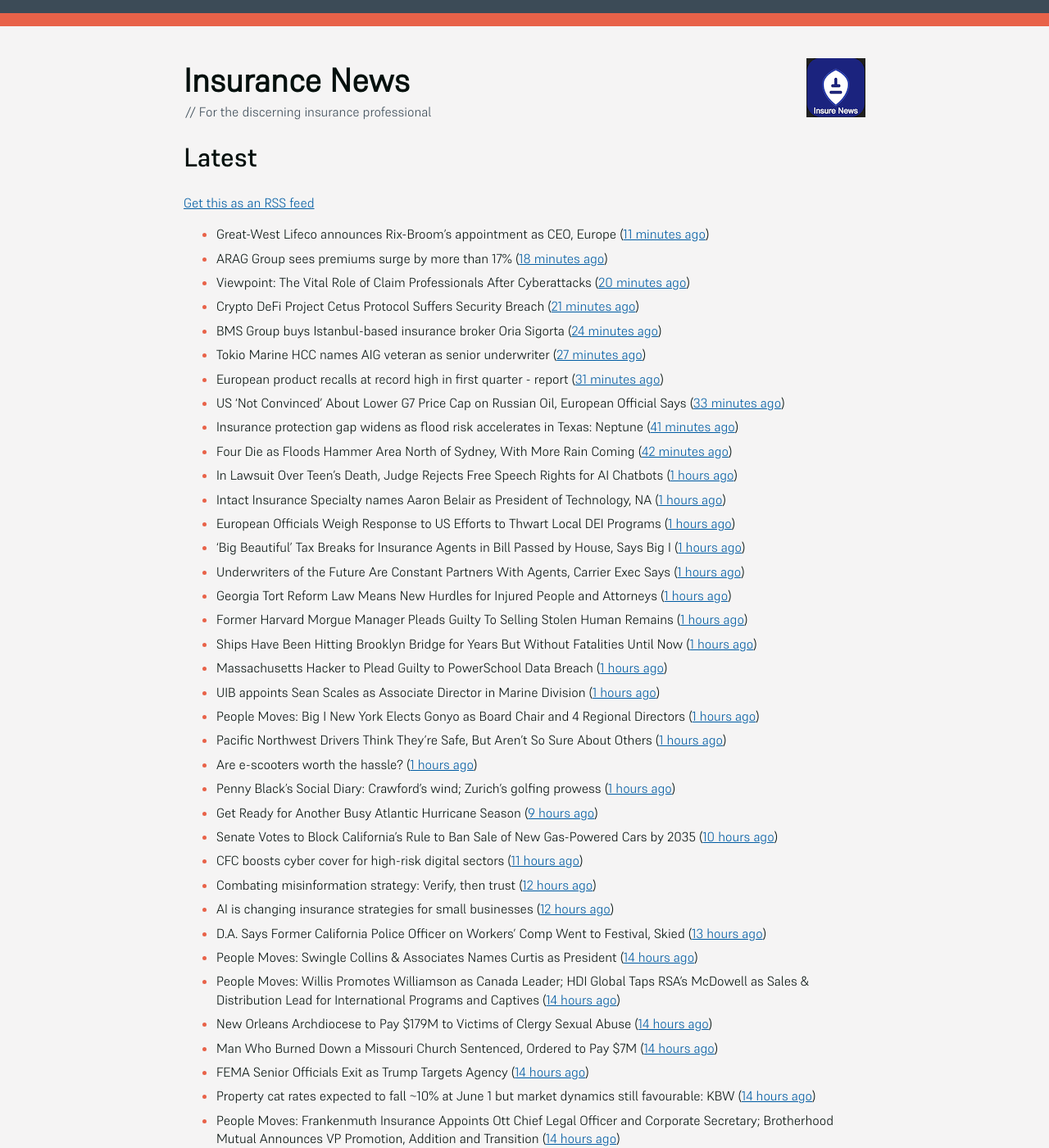
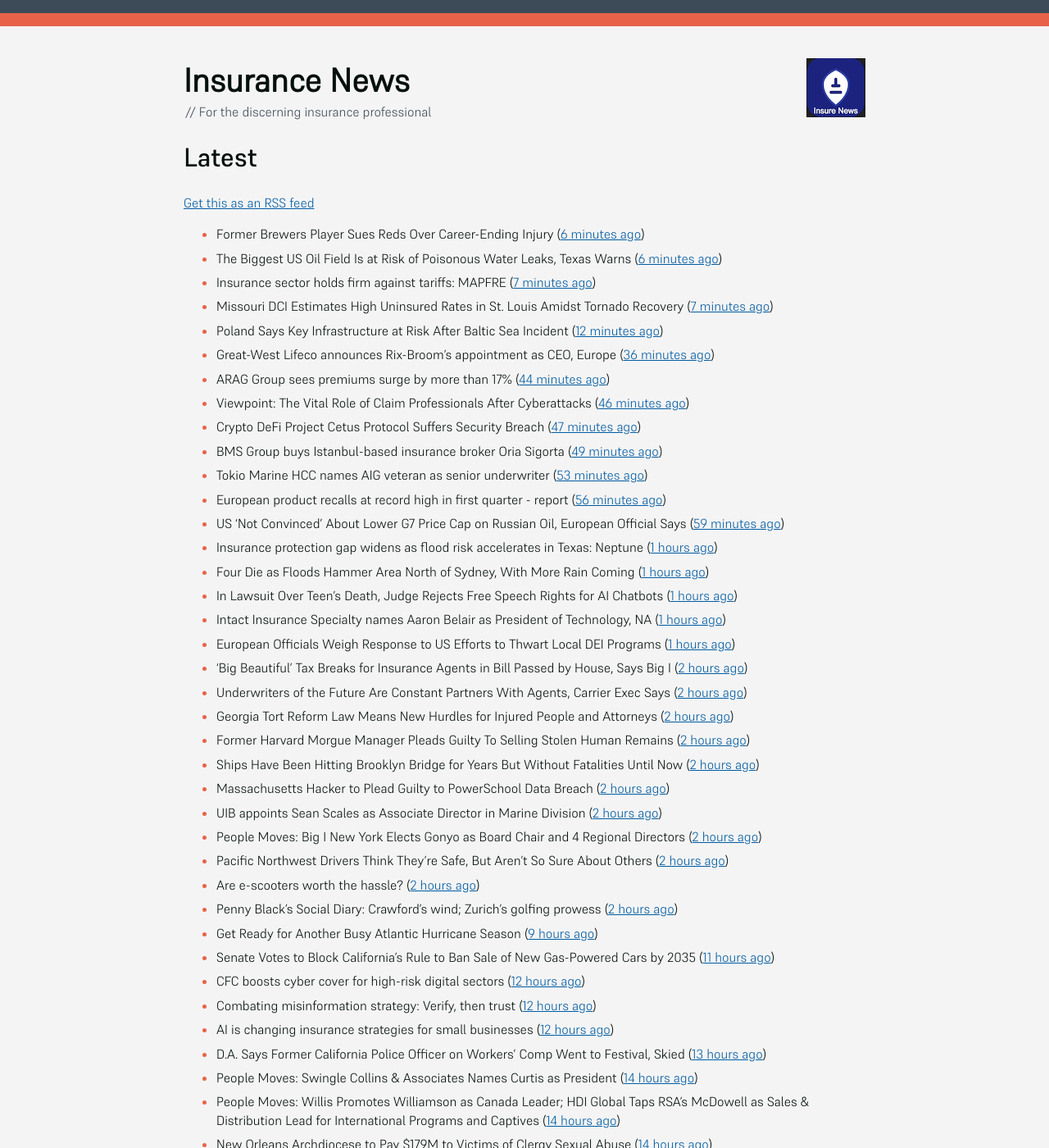
Before and after one commit to mat-0/feeds.thechels.uk, a Jekyll site: the page built from index.md, in a window 1280 px wide and 1400 px high. Shown: the whole window at 82% size. Built offline with Jekyll 4.4.1, drawn with Linux system fonts in a browser that asks for light colours; some of the changed text lies outside the part shown.

Commit message:
New Feed

```diff
--- a/index.md
+++ b/index.md
@@ -8,33 +8,38 @@ description: Latest Updates
 [Get this as an RSS feed](/feed.rss)
 
 <!-- news_marker starts -->
-- Great-West Lifeco announces Rix-Broom’s appointment as CEO, Europe ([11 minutes ago](https://www.reinsurancene.ws/great-west-lifeco-announces-rix-brooms-appointment-as-ceo-europe/))
-- ARAG Group sees premiums surge by more than 17% ([18 minutes ago](https://www.insurancebusinessmag.com/uk/news/breaking-news/arag-group-sees-premiums-surge-by-more-than-17-536693.aspx))
-- Viewpoint: The Vital Role of Claim Professionals After Cyberattacks ([20 minutes ago](https://www.insurancejournal.com/news/national/2025/05/23/824781.htm))
-- Crypto DeFi Project Cetus Protocol Suffers Security Breach ([21 minutes ago](https://www.insurancejournal.com/news/international/2025/05/23/824934.htm))
-- BMS Group buys Istanbul-based insurance broker Oria Sigorta ([24 minutes ago](https://www.insurancebusinessmag.com/uk/news/breaking-news/bms-group-buys-istanbulbased-insurance-broker-oria-sigorta-536691.aspx))
-- Tokio Marine HCC names AIG veteran as senior underwriter ([27 minutes ago](https://www.insurancebusinessmag.com/uk/news/professional-liability/tokio-marine-hcc-names-aig-veteran-as-senior-underwriter-536690.aspx))
-- European product recalls at record high in first quarter - report ([31 minutes ago](https://www.insurancebusinessmag.com/uk/news/breaking-news/european-product-recalls-at-record-high-in-first-quarter--report-536689.aspx))
-- US ‘Not Convinced’ About Lower G7 Price Cap on Russian Oil, European Official Says ([33 minutes ago](https://www.insurancejournal.com/news/international/2025/05/23/824931.htm))
-- Insurance protection gap widens as flood risk accelerates in Texas: Neptune ([41 minutes ago](https://www.reinsurancene.ws/insurance-protection-gap-widens-as-flood-risk-accelerates-in-texas-neptune/))
-- Four Die as Floods Hammer Area North of Sydney, With More Rain Coming ([42 minutes ago](https://www.insurancejournal.com/news/international/2025/05/23/824927.htm))
+- Former Brewers Player Sues Reds Over Career-Ending Injury ([6 minutes ago](https://www.insurancejournal.com/news/midwest/2025/05/23/824903.htm))
+- The Biggest US Oil Field Is at Risk of Poisonous Water Leaks, Texas Warns ([6 minutes ago](https://www.insurancejournal.com/news/southcentral/2025/05/23/824907.htm))
+- Insurance sector holds firm against tariffs: MAPFRE ([7 minutes ago](https://www.reinsurancene.ws/insurance-sector-holds-firm-against-tariffs-mapfre/))
+- Missouri DCI Estimates High Uninsured Rates in St. Louis Amidst Tornado Recovery ([7 minutes ago](https://www.insurancejournal.com/news/midwest/2025/05/23/824913.htm))
+- Poland Says Key Infrastructure at Risk After Baltic Sea Incident ([12 minutes ago](https://www.insurancejournal.com/news/international/2025/05/23/824938.htm))
+- Great-West Lifeco announces Rix-Broom’s appointment as CEO, Europe ([36 minutes ago](https://www.reinsurancene.ws/great-west-lifeco-announces-rix-brooms-appointment-as-ceo-europe/))
+- ARAG Group sees premiums surge by more than 17% ([44 minutes ago](https://www.insurancebusinessmag.com/uk/news/breaking-news/arag-group-sees-premiums-surge-by-more-than-17-536693.aspx))
+- Viewpoint: The Vital Role of Claim Professionals After Cyberattacks ([46 minutes ago](https://www.insurancejournal.com/news/national/2025/05/23/824781.htm))
+- Crypto DeFi Project Cetus Protocol Suffers Security Breach ([47 minutes ago](https://www.insurancejournal.com/news/international/2025/05/23/824934.htm))
+- BMS Group buys Istanbul-based insurance broker Oria Sigorta ([49 minutes ago](https://www.insurancebusinessmag.com/uk/news/breaking-news/bms-group-buys-istanbulbased-insurance-broker-oria-sigorta-536691.aspx))
+- Tokio Marine HCC names AIG veteran as senior underwriter ([53 minutes ago](https://www.insurancebusinessmag.com/uk/news/professional-liability/tokio-marine-hcc-names-aig-veteran-as-senior-underwriter-536690.aspx))
+- European product recalls at record high in first quarter - report ([56 minutes ago](https://www.insurancebusinessmag.com/uk/news/breaking-news/european-product-recalls-at-record-high-in-first-quarter--report-536689.aspx))
+- US ‘Not Convinced’ About Lower G7 Price Cap on Russian Oil, European Official Says ([59 minutes ago](https://www.insurancejournal.com/news/international/2025/05/23/824931.htm))
+- Insurance protection gap widens as flood risk accelerates in Texas: Neptune ([1 hours ago](https://www.reinsurancene.ws/insurance-protection-gap-widens-as-flood-risk-accelerates-in-texas-neptune/))
+- Four Die as Floods Hammer Area North of Sydney, With More Rain Coming ([1 hours ago](https://www.insurancejournal.com/news/international/2025/05/23/824927.htm))
 - In Lawsuit Over Teen’s Death, Judge Rejects Free Speech Rights for AI Chatbots ([1 hours ago](https://www.insurancejournal.com/news/national/2025/05/23/824758.htm))
 - Intact Insurance Specialty names Aaron Belair as President of Technology, NA ([1 hours ago](https://www.reinsurancene.ws/intact-insurance-specialty-names-aaron-belair-as-president-of-technology-na/))
 - European Officials Weigh Response to US Efforts to Thwart Local DEI Programs ([1 hours ago](https://www.insurancejournal.com/news/international/2025/05/23/824762.htm))
-- ‘Big Beautiful’ Tax Breaks for Insurance Agents in Bill Passed by House, Says Big I ([1 hours ago](https://www.insurancejournal.com/news/national/2025/05/23/824883.htm))
-- Underwriters of the Future Are Constant Partners With Agents, Carrier Exec Says ([1 hours ago](https://www.insurancejournal.com/news/national/2025/05/23/824719.htm))
-- Georgia Tort Reform Law Means New Hurdles for Injured People and Attorneys ([1 hours ago](https://www.insurancejournal.com/news/southeast/2025/05/23/824861.htm))
-- Former Harvard Morgue Manager Pleads Guilty To Selling Stolen Human Remains ([1 hours ago](https://www.insurancejournal.com/news/east/2025/05/23/824859.htm))
-- Ships Have Been Hitting Brooklyn Bridge for Years But Without Fatalities Until Now ([1 hours ago](https://www.insurancejournal.com/news/east/2025/05/23/824881.htm))
-- Massachusetts Hacker to Plead Guilty to PowerSchool Data Breach ([1 hours ago](https://www.insurancejournal.com/news/east/2025/05/23/824874.htm))
-- UIB appoints Sean Scales as Associate Director in Marine Division ([1 hours ago](https://www.reinsurancene.ws/uib-appoints-sean-scales-as-associate-director-in-marine-division/))
-- People Moves: Big I New York Elects Gonyo as Board Chair and 4 Regional Directors ([1 hours ago](https://www.insurancejournal.com/news/east/2025/05/23/824816.htm))
-- Pacific Northwest Drivers Think They’re Safe, But Aren’t So Sure About Others ([1 hours ago](https://www.insurancejournal.com/news/west/2025/05/23/824682.htm))
-- Are e-scooters worth the hassle? ([1 hours ago](https://www.postonline.co.uk/regulation/7957744/are-e-scooters-worth-the-hassle))
-- Penny Black’s Social Diary: Crawford’s wind; Zurich’s golfing prowess ([1 hours ago](https://www.postonline.co.uk/people/7957569/penny-black%E2%80%99s-social-diary-crawford%E2%80%99s-wind-zurich%E2%80%99s-golfing-prowess))
+- ‘Big Beautiful’ Tax Breaks for Insurance Agents in Bill Passed by House, Says Big I ([2 hours ago](https://www.insurancejournal.com/news/national/2025/05/23/824883.htm))
+- Underwriters of the Future Are Constant Partners With Agents, Carrier Exec Says ([2 hours ago](https://www.insurancejournal.com/news/national/2025/05/23/824719.htm))
+- Georgia Tort Reform Law Means New Hurdles for Injured People and Attorneys ([2 hours ago](https://www.insurancejournal.com/news/southeast/2025/05/23/824861.htm))
+- Former Harvard Morgue Manager Pleads Guilty To Selling Stolen Human Remains ([2 hours ago](https://www.insurancejournal.com/news/east/2025/05/23/824859.htm))
+- Ships Have Been Hitting Brooklyn Bridge for Years But Without Fatalities Until Now ([2 hours ago](https://www.insurancejournal.com/news/east/2025/05/23/824881.htm))
+- Massachusetts Hacker to Plead Guilty to PowerSchool Data Breach ([2 hours ago](https://www.insurancejournal.com/news/east/2025/05/23/824874.htm))
+- UIB appoints Sean Scales as Associate Director in Marine Division ([2 hours ago](https://www.reinsurancene.ws/uib-appoints-sean-scales-as-associate-director-in-marine-division/))
+- People Moves: Big I New York Elects Gonyo as Board Chair and 4 Regional Directors ([2 hours ago](https://www.insurancejournal.com/news/east/2025/05/23/824816.htm))
+- Pacific Northwest Drivers Think They’re Safe, But Aren’t So Sure About Others ([2 hours ago](https://www.insurancejournal.com/news/west/2025/05/23/824682.htm))
+- Are e-scooters worth the hassle? ([2 hours ago](https://www.postonline.co.uk/regulation/7957744/are-e-scooters-worth-the-hassle))
+- Penny Black’s Social Diary: Crawford’s wind; Zurich’s golfing prowess ([2 hours ago](https://www.postonline.co.uk/people/7957569/penny-black%E2%80%99s-social-diary-crawford%E2%80%99s-wind-zurich%E2%80%99s-golfing-prowess))
 - Get Ready for Another Busy Atlantic Hurricane Season ([9 hours ago](https://www.insurancejournal.com/news/national/2025/05/22/824899.htm))
-- Senate Votes to Block California’s Rule to Ban Sale of New Gas-Powered Cars by 2035 ([10 hours ago](https://www.insurancejournal.com/news/west/2025/05/22/824884.htm))
-- CFC boosts cyber cover for high-risk digital sectors ([11 hours ago](https://www.insurancebusinessmag.com/uk/news/breaking-news/cfc-boosts-cyber-cover-for-highrisk-digital-sectors-536652.aspx))
+- Senate Votes to Block California’s Rule to Ban Sale of New Gas-Powered Cars by 2035 ([11 hours ago](https://www.insurancejournal.com/news/west/2025/05/22/824884.htm))
+- CFC boosts cyber cover for high-risk digital sectors ([12 hours ago](https://www.insurancebusinessmag.com/uk/news/cyber/cfc-boosts-cyber-cover-for-highrisk-digital-sectors-536652.aspx))
 - Combating misinformation strategy: Verify, then trust ([12 hours ago](https://www.dig-in.com/opinion/strategies-for-fighting-misinformation))
 - AI is changing insurance strategies for small businesses ([12 hours ago](https://www.dig-in.com/opinion/ai-is-changing-insurance-strategies-for-small-businesses))
 - D.A. Says Former California Police Officer on Workers’ Comp Went to Festival, Skied ([13 hours ago](https://www.insurancejournal.com/news/west/2025/05/22/824698.htm))
@@ -42,38 +47,33 @@ description: Latest Updates
 - People Moves: Willis Promotes Williamson as Canada Leader; HDI Global Taps RSA’s McDowell as Sales & Distribution Lead for International Programs and Captives ([14 hours ago](https://www.insurancejournal.com/news/international/2025/05/22/824842.htm))
 - New Orleans Archdiocese to Pay $179M to Victims of Clergy Sexual Abuse ([14 hours ago](https://www.insurancejournal.com/news/southcentral/2025/05/22/824844.htm))
 - Man Who Burned Down a Missouri Church Sentenced, Ordered to Pay $7M ([14 hours ago](https://www.insurancejournal.com/news/midwest/2025/05/22/824838.htm))
-- FEMA Senior Officials Exit as Trump Targets Agency ([14 hours ago](https://www.insurancejournal.com/news/national/2025/05/22/824833.htm))
-- Property cat rates expected to fall ~10% at June 1 but market dynamics still favourable: KBW ([14 hours ago](https://www.reinsurancene.ws/property-cat-rates-expected-to-fall-10-at-june-1-but-market-dynamics-still-favourable-kbw/))
-- People Moves: Frankenmuth Insurance Appoints Ott Chief Legal Officer and Corporate Secretary; Brotherhood Mutual Announces VP Promotion, Addition and Transition ([14 hours ago](https://www.insurancejournal.com/news/midwest/2025/05/22/824823.htm))
-- Kota Raises $14.5 Million to Streamline Insurance Benefits Infrastructure ([14 hours ago](https://www.insurtechinsights.com/kota-raises-14-5-million-to-streamline-insurance-benefits-infrastructure/))
+- Property cat rates expected to fall ~10% at June 1 but market dynamics still favourable: KBW ([15 hours ago](https://www.reinsurancene.ws/property-cat-rates-expected-to-fall-10-at-june-1-but-market-dynamics-still-favourable-kbw/))
+- Kota Raises $14.5 Million to Streamline Insurance Benefits Infrastructure ([15 hours ago](https://www.insurtechinsights.com/kota-raises-14-5-million-to-streamline-insurance-benefits-infrastructure/))
 - Insurance investment outsourcing hits $4.5trn, private markets see more interest: Clearwater Analytics ([15 hours ago](https://www.reinsurancene.ws/insurance-investment-outsourcing-hits-4-5trn-private-markets-see-more-interest-clearwater-analytics/))
-- Corporate Nuclear Verdicts Surged to New Record High in 2024, Report Says ([15 hours ago](https://www.insurancejournal.com/news/national/2025/05/22/824792.htm))
-- NCDOI Fines Builders Mutual for Repeat Violations in Commercial Auto ([15 hours ago](https://www.insurancejournal.com/news/southeast/2025/05/22/824808.htm))
 - Davies Secures New Credit Facility of £275m ([15 hours ago](https://insurance-edge.net/2025/05/22/davies-secures-new-credit-facility-of-275m/))
-- Protecdiv adds David Castillo as EVP, Head of Construction and Surety Solutions ([15 hours ago](https://www.reinsurancene.ws/protecdiv-adds-david-castillo-as-evp-head-of-construction-and-surety-solutions/))
-- Aon Launches Health Price Transparency Data ([15 hours ago](https://insurance-edge.net/2025/05/22/aon-launches-health-price-transparency-data/))
+- Protecdiv adds David Castillo as EVP, Head of Construction and Surety Solutions ([16 hours ago](https://www.reinsurancene.ws/protecdiv-adds-david-castillo-as-evp-head-of-construction-and-surety-solutions/))
+- Aon Launches Health Price Transparency Data ([16 hours ago](https://insurance-edge.net/2025/05/22/aon-launches-health-price-transparency-data/))
 - State Farm's added California rate hike request gets pushback ([16 hours ago](https://www.dig-in.com/news/state-farms-added-california-rate-hike-gets-pushback))
 - Hiscox targets double-digit Retail premium growth by 2028 ([16 hours ago](https://www.reinsurancene.ws/hiscox-targets-double-digit-retail-premium-growth-by-2028/))
-- AM Best warns NOAA disaster data cutoff could hinder insurers’ response to secondary perils ([16 hours ago](https://www.reinsurancene.ws/am-best-warns-noaa-disaster-data-cutoff-could-hinder-insurers-response-to-secondary-perils/))
+- AM Best warns NOAA disaster data cutoff could hinder insurers’ response to secondary perils ([17 hours ago](https://www.reinsurancene.ws/am-best-warns-noaa-disaster-data-cutoff-could-hinder-insurers-response-to-secondary-perils/))
 - SMEs Are Looking to Boost Their Insurance Cover, Says New Survey ([17 hours ago](https://insurance-edge.net/2025/05/22/smes-are-looking-to-boost-their-insurance-cover-says-new-survey/))
-- Ethena backed OnRe launches structured yield product ([17 hours ago](https://www.reinsurancene.ws/ethena-backed-onre-launches-structured-yield-product/))
-- MAPFRE Economics Unit Publishes Report ([17 hours ago](https://insurance-edge.net/2025/05/22/mapfre-economics-unit-publishes-report/))
-- Previsico Report Finds Fewer Than 30% of UK Businesses Prepared for Growing Flood Risks Amid Climate Change ([17 hours ago](https://www.insurtechinsights.com/previsico-report-finds-fewer-than-30-of-uk-businesses-prepared-for-growing-flood-risks-amid-climate-change/))
+- MAPFRE Economics Unit Publishes Report ([18 hours ago](https://insurance-edge.net/2025/05/22/mapfre-economics-unit-publishes-report/))
+- Previsico Report Finds Fewer Than 30% of UK Businesses Prepared for Growing Flood Risks Amid Climate Change ([18 hours ago](https://www.insurtechinsights.com/previsico-report-finds-fewer-than-30-of-uk-businesses-prepared-for-growing-flood-risks-amid-climate-change/))
 - Marsh McLennan settles massive lawsuit ([18 hours ago](https://www.insurancebusinessmag.com/uk/news/legal-insights/marsh-mclennan-settles-massive-lawsuit-536579.aspx))
-- Safe Web Teams Up With Chubb on Cyber Threats ([18 hours ago](https://insurance-edge.net/2025/05/22/safe-web-teams-up-with-chubb-on-cyber-threats/))
-- Deals: BMS Group Buys Turkish Insurance Broking Firm ([19 hours ago](https://insurance-edge.net/2025/05/22/deals-bms-group-buys-turkish-insurance-broking-firm/))
-- Davies secures £275m for M&A and genAI investment ([19 hours ago](https://www.postonline.co.uk/claims/7957808/davies-secures-%C2%A3275m-for-ma-and-genai-investment))
+- Safe Web Teams Up With Chubb on Cyber Threats ([19 hours ago](https://insurance-edge.net/2025/05/22/safe-web-teams-up-with-chubb-on-cyber-threats/))
+- Deals: BMS Group Buys Turkish Insurance Broking Firm ([20 hours ago](https://insurance-edge.net/2025/05/22/deals-bms-group-buys-turkish-insurance-broking-firm/))
+- Davies secures £275m for M&A and genAI investment ([20 hours ago](https://www.postonline.co.uk/claims/7957808/davies-secures-%C2%A3275m-for-ma-and-genai-investment))
 - The case for MBOs: Yutree's managing director urges brokers to rethink their future ([20 hours ago](https://www.insurancebusinessmag.com/uk/news/business-resilience/the-case-for-mbos-yutrees-managing-director-urges-brokers-to-rethink-their-future-536561.aspx))
 - Shifting the charity insurance mindset: how brokers can drive proactive risk protection ([20 hours ago](https://www.insurancebusinessmag.com/uk/news/non-profits/shifting-the-charity-insurance-mindset-how-brokers-can-drive-proactive-risk-protection-536560.aspx))
 - HDI Global sees strong start to 2025 despite catastrophe losses ([20 hours ago](https://www.insurancebusinessmag.com/uk/news/breaking-news/hdi-global-sees-strong-start-to-2025-despite-catastrophe-losses-536559.aspx))
 - New tax year welcomes record high IPT receipts ([20 hours ago](https://www.insurancebusinessmag.com/uk/news/breaking-news/new-tax-year-welcomes-record-high-ipt-receipts-536558.aspx))
 - Prudential Financial Taps Neutrinos to Expand Life Insurance Access for Underserved U.S. Markets ([20 hours ago](https://www.insurtechinsights.com/prudential-financial-taps-neutrinos-to-expand-life-insurance-access-for-underserved-u-s-markets/))
 - Generali posts growth across all segments in Q1 update ([20 hours ago](https://www.insurancebusinessmag.com/uk/news/breaking-news/generali-posts-growth-across-all-segments-in-q1-update-536552.aspx))
-- STEP reacts to the Law Commission’s reform of wills, including recommendations that marriage will no longer revoke a will ([20 hours ago](https://ifamagazine.com/step-reacts-to-the-law-commissions-reform-of-wills-including-recommendations-that-marriage-will-no-longer-revoke-a-will/))
-- RSA targets 30-minute quotes using AI-driven platform ([20 hours ago](https://www.postonline.co.uk/commercial/7957756/rsa-targets-30-minute-quotes-using-ai-driven-platform))
+- STEP reacts to the Law Commission’s reform of wills, including recommendations that marriage will no longer revoke a will ([21 hours ago](https://ifamagazine.com/step-reacts-to-the-law-commissions-reform-of-wills-including-recommendations-that-marriage-will-no-longer-revoke-a-will/))
+- RSA targets 30-minute quotes using AI-driven platform ([21 hours ago](https://www.postonline.co.uk/commercial/7957756/rsa-targets-30-minute-quotes-using-ai-driven-platform))
 - King Risk Partners Expands Northeast Presence with Acquisition of Fidens Insurance Brokers ([21 hours ago](https://www.insurtechinsights.com/king-risk-partners-expands-northeast-presence-with-acquisition-of-fidens-insurance-brokers/))
-- Galjaard cautious of history repeating itself with returning competition ([21 hours ago](https://www.postonline.co.uk/news/7957781/galjaard-cautious-of-history-repeating-itself-with-returning-competition))
-- Aviva’s Storah urges homeowners to get gardens climate-ready ([22 hours ago](https://www.postonline.co.uk/personal/7957795/aviva%E2%80%99s-storah-urges-homeowners-to-get-gardens-climate-ready))
+- Galjaard cautious of history repeating itself with returning competition ([22 hours ago](https://www.postonline.co.uk/news/7957781/galjaard-cautious-of-history-repeating-itself-with-returning-competition))
+- Aviva’s Storah urges homeowners to get gardens climate-ready ([23 hours ago](https://www.postonline.co.uk/personal/7957795/aviva%E2%80%99s-storah-urges-homeowners-to-get-gardens-climate-ready))
 - Scottish Widows turns to AI to speed up protection insurance claims and underwriting with Sprout.ai ([23 hours ago](https://ifamagazine.com/scottish-widows-turns-to-ai-to-speed-up-protection-insurance-claims-and-underwriting-with-sprout-ai/))
 - UK flash flood warning as risk gap exposed ([1 days ago](https://www.insurancebusinessmag.com/uk/news/catastrophe/uk-flash-flood-warning-as-risk-gap-exposed-536538.aspx))
 - Geo Underwriting partners up to boost agricultural clients ([1 days ago](https://www.insurancebusinessmag.com/uk/news/property-insurance/geo-underwriting-partners-up-to-boost-agricultural-clients-536537.aspx))
@@ -102,7 +102,7 @@ description: Latest Updates
 - L&G upgrades Group Critical Illness Cover ([1 days ago](https://ifamagazine.com/lg-upgrades-group-critical-illness-cover/))
 - Cutting through the complexity of protection products ([1 days ago](https://ifamagazine.com/cutting-through-the-complexity-of-protection-products/))
 - Recent power cuts highlight coverage disparities ([1 days ago](https://www.postonline.co.uk/commercial/7957791/recent-power-cuts-highlight-coverage-disparities))
-- How Aviva is redefining mid-market support ([1 days ago](https://www.insurancebusinessmag.com/uk/news/breaking-news/how-aviva-is-redefining-midmarket-support-535375.aspx))
+- How Aviva is redefining mid-market support ([2 days ago](https://www.insurancebusinessmag.com/uk/news/breaking-news/how-aviva-is-redefining-midmarket-support-535375.aspx))
 - Acrisure secures major capital backing to advance fintech strategy ([2 days ago](https://www.insurancebusinessmag.com/uk/news/breaking-news/acrisure-secures-major-capital-backing-to-advance-fintech-strategy-536392.aspx))
 - Tokio Marine sees net income almost double ([2 days ago](https://www.insurancebusinessmag.com/uk/news/breaking-news/tokio-marine-sees-net-income-almost-double-536377.aspx))
 - Marks & Spencer projects massive losses after cyberattack ([2 days ago](https://www.insurancebusinessmag.com/uk/news/cyber/marks-and-spencer-projects-massive-losses-after-cyberattack-536391.aspx))
```
